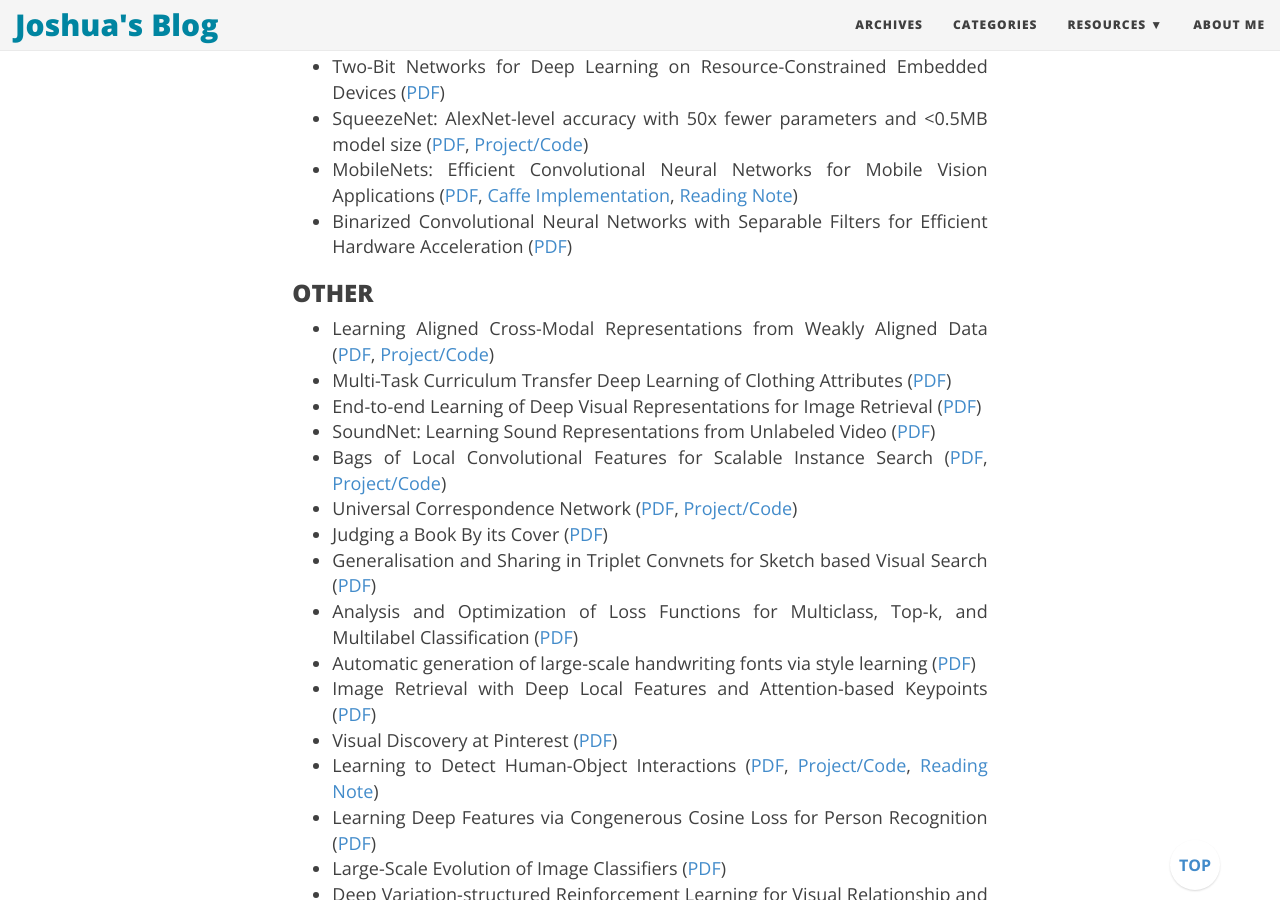
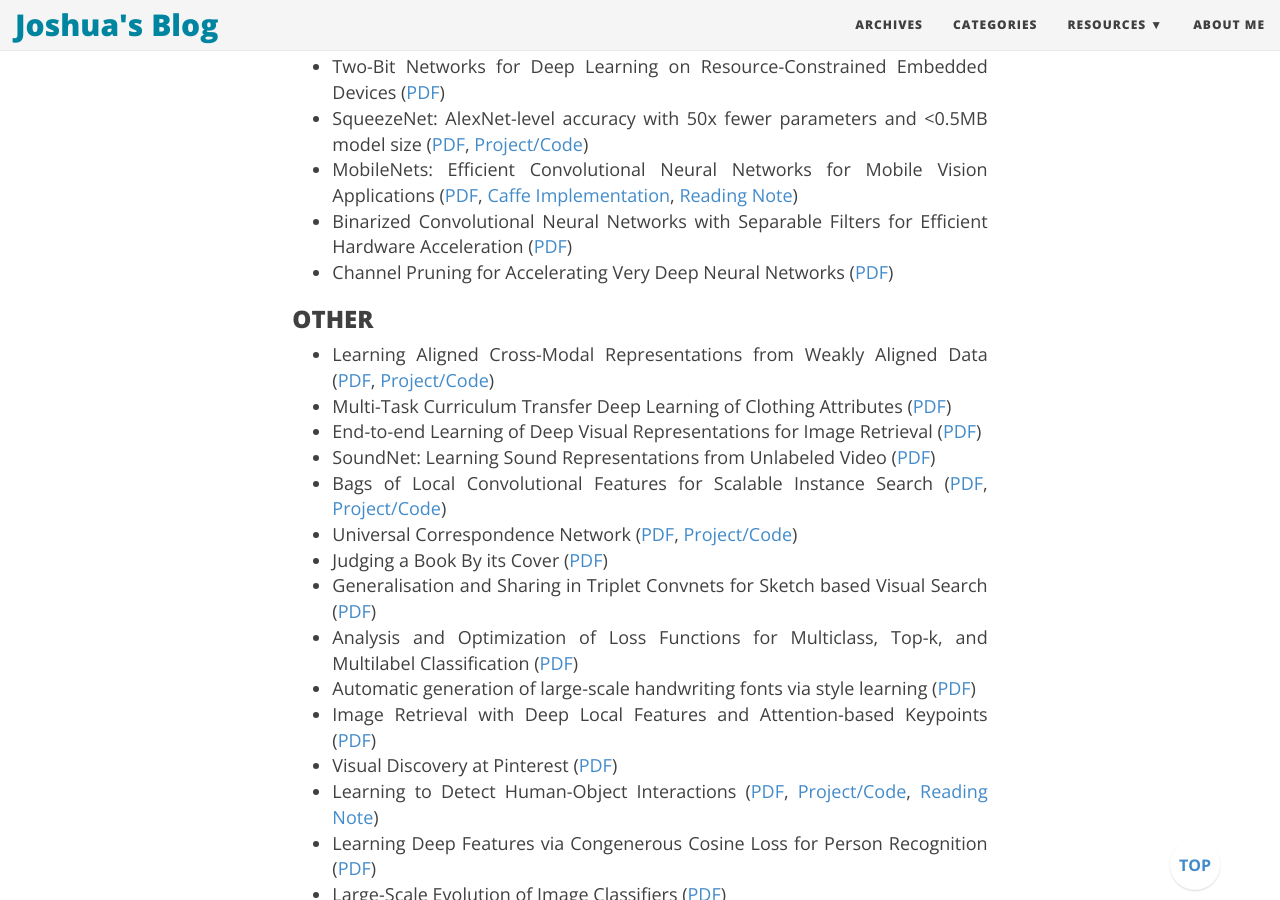
Before and after one commit to joshua19881228/joshua19881228.github.io, a Jekyll site: the page built from _posts/Computer_Vision/2016-08-25-my-jumble-of-computer-vision.md, in a window 1280 px wide and 900 px high, scrolled down 15532 px. Built offline with Jekyll 4.4.1, drawn with Linux system fonts in a browser that asks for light colours; nearby versions of some CDN libraries; comment, search, counter and statistics services are not loaded.

Commit message:
update post

```diff
--- a/_posts/Computer_Vision/2016-08-25-my-jumble-of-computer-vision.md
+++ b/_posts/Computer_Vision/2016-08-25-my-jumble-of-computer-vision.md
@@ -389,6 +389,7 @@ I am going to maintain this page to record a few things about computer vision th
 * SqueezeNet: AlexNet-level accuracy with 50x fewer parameters and <0.5MB model size ([PDF](https://arxiv.org/abs/1602.07360), [Project/Code](https://github.com/DeepScale/SqueezeNet))
 * MobileNets: Efficient Convolutional Neural Networks for Mobile Vision Applications ([PDF](https://arxiv.org/abs/1704.04861), [Caffe Implementation](https://github.com/farmingyard/caffe-mobilenet), [Reading Note](https://joshua19881228.github.io/2017-07-19-MobileNet/))
 * Binarized Convolutional Neural Networks with Separable Filters for Efficient Hardware Acceleration ([PDF](https://arxiv.org/abs/1707.04693))
+* Channel Pruning for Accelerating Very Deep Neural Networks ([PDF](https://arxiv.org/abs/1707.06168))
 
 ### OTHER ###
 
```
